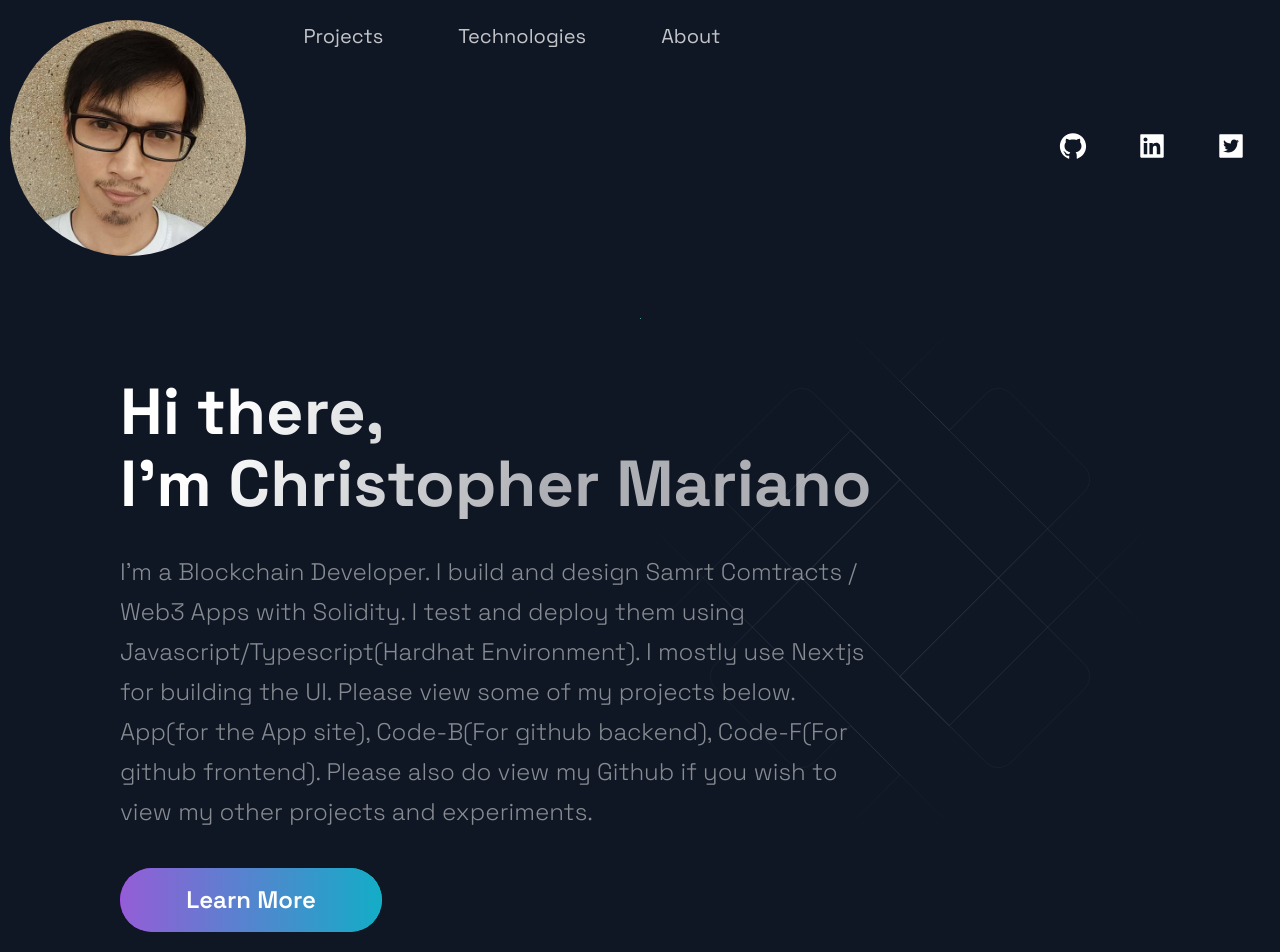
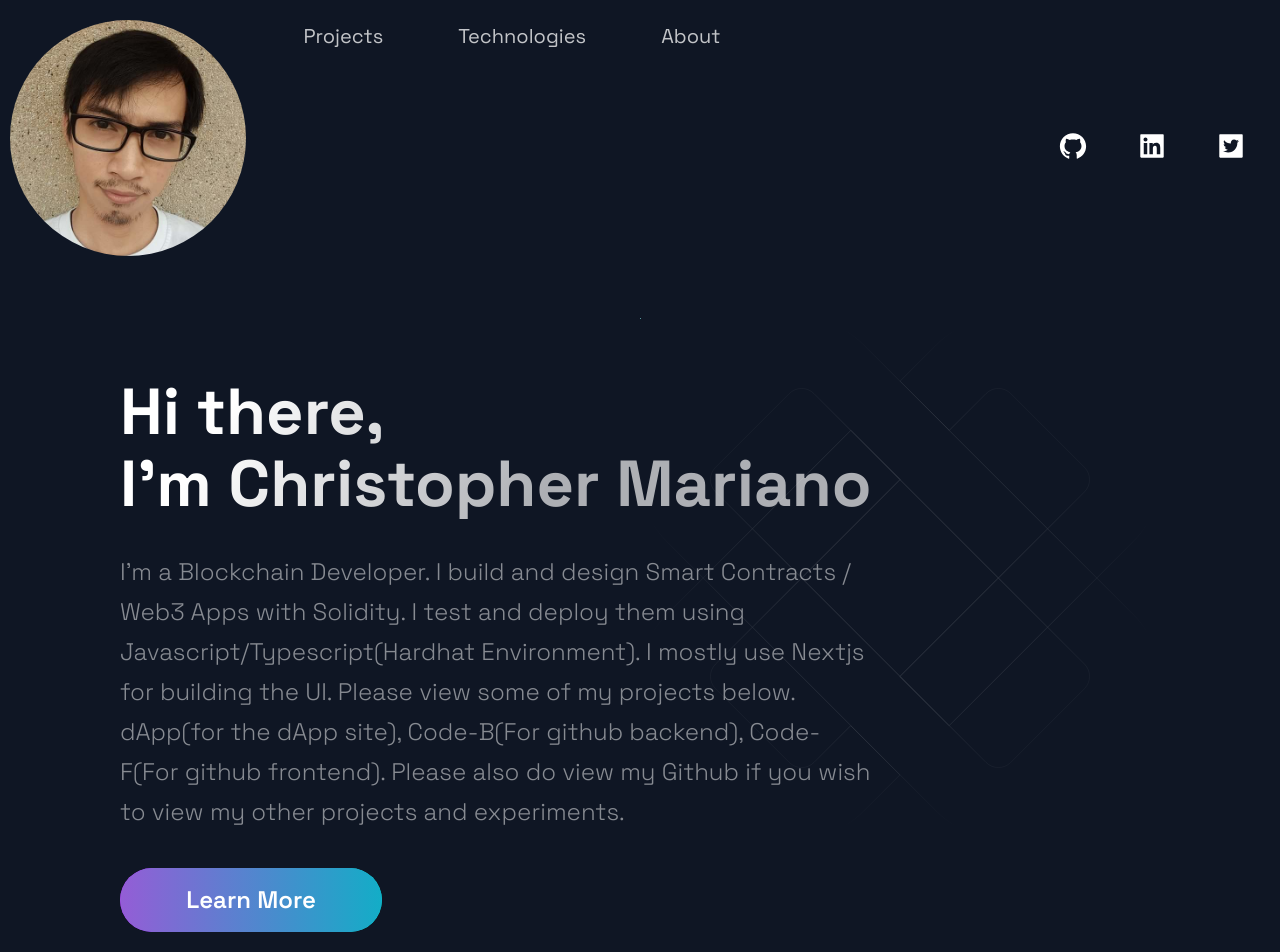
Before and after one commit to crys-cross/dev_portfoliio_site, a Next.js app: page / in a window 1280 px wide. Shown: the top 952 px of the page. Built offline with nearby package versions, Linux system fonts and the light colour scheme.

Commit message:
updated info

```diff
--- a/src/components/Hero/Hero.js
+++ b/src/components/Hero/Hero.js
@@ -16,12 +16,12 @@ const Hero = () => (
         I'm Christopher Mariano
       </SectionTitle>
       <SectionText>
-        I'm a Blockchain Developer. I build and design Samrt Comtracts / Web3
+        I'm a Blockchain Developer. I build and design Smart Contracts / Web3
         Apps with Solidity. I test and deploy them using
         Javascript/Typescript(Hardhat Environment). I mostly use Nextjs for
-        building the UI. Please view some of my projects below. App(for the App
-        site), Code-B(For github backend), Code-F(For github frontend). Please
-        also do view my Github if you wish to view my other projects and
+        building the UI. Please view some of my projects below. dApp(for the
+        dApp site), Code-B(For github backend), Code-F(For github frontend).
+        Please also do view my Github if you wish to view my other projects and
         experiments.
       </SectionText>
       <Button
```
